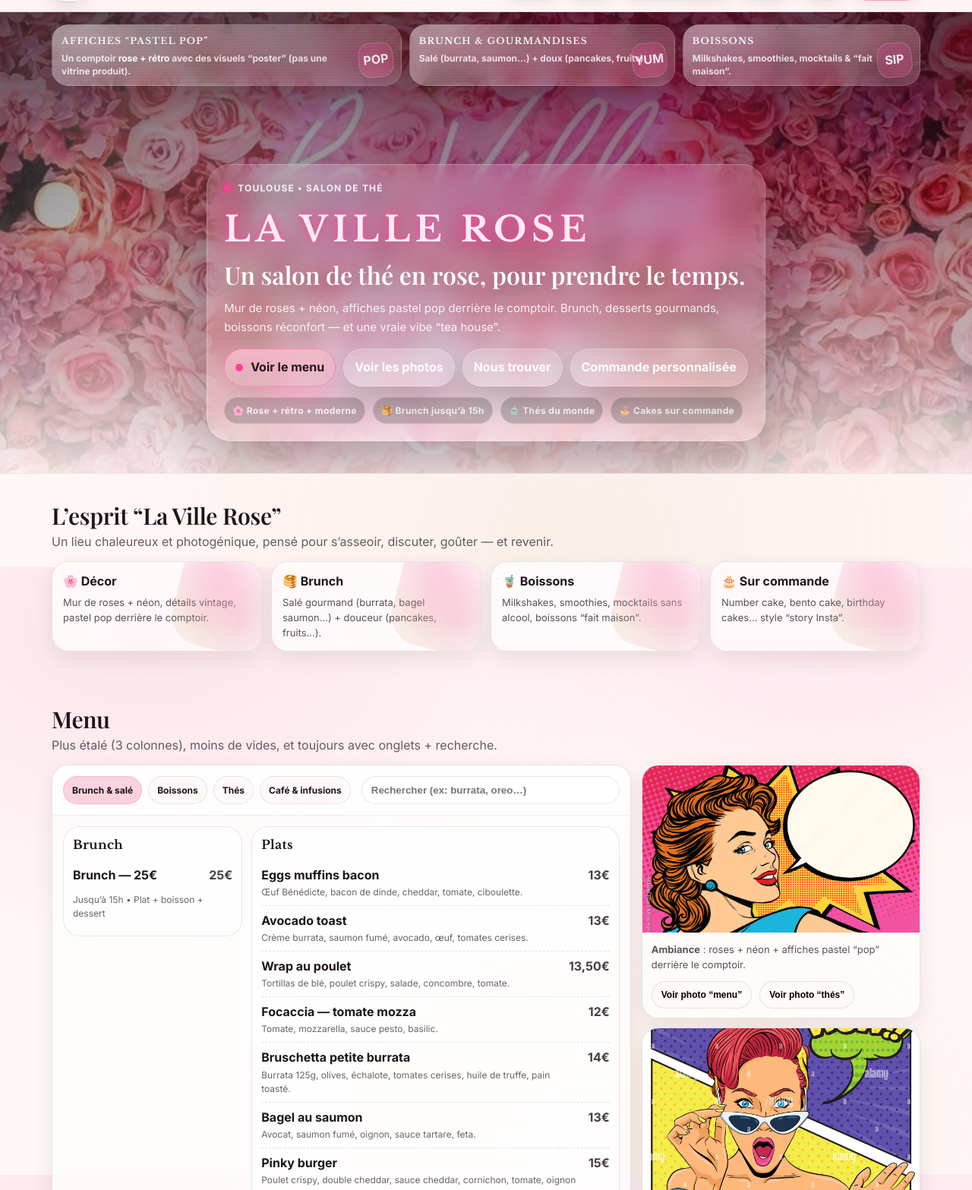
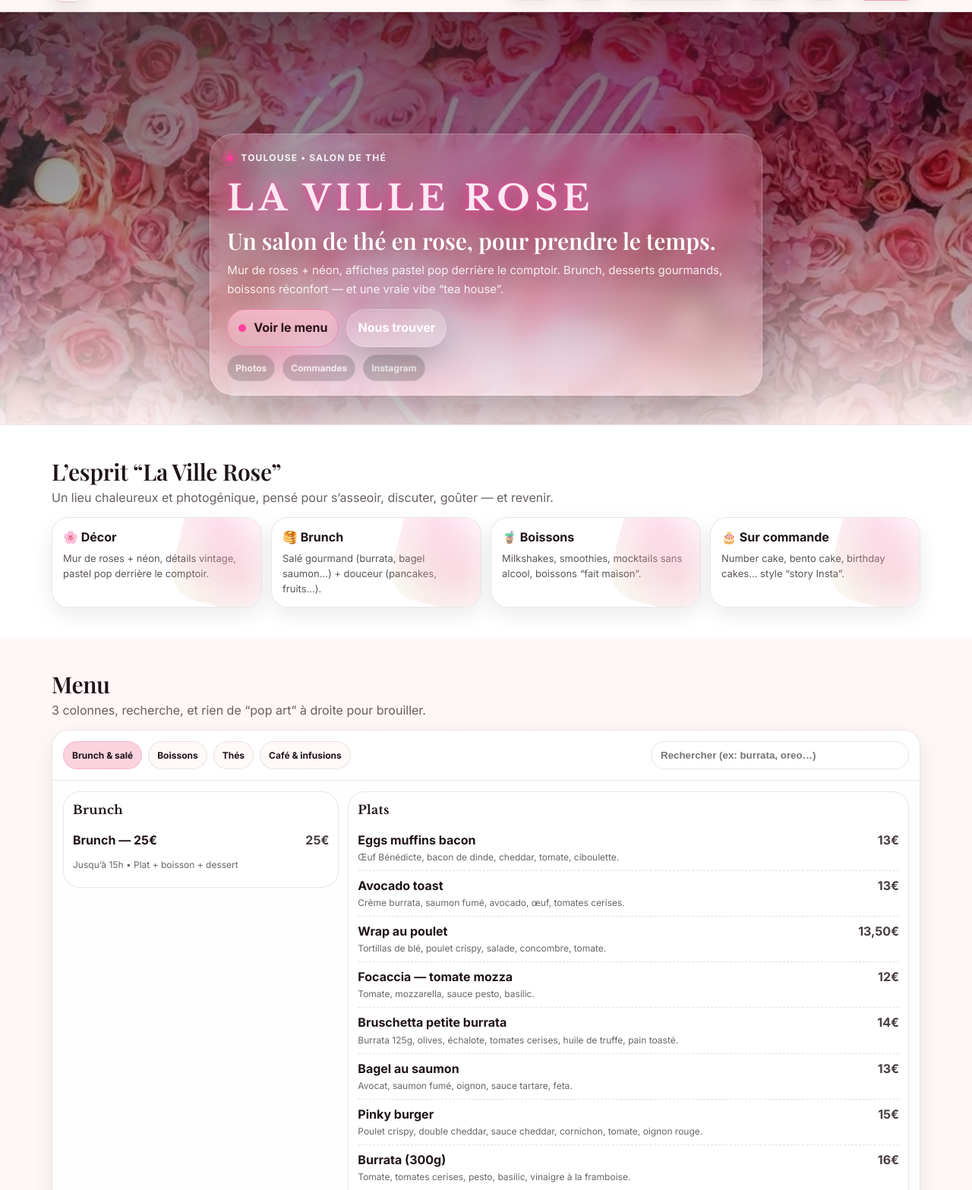
Before and after one commit to ralphmartynward/demo, a plain HTML site: page index.html in a window 1280 px wide. Shown: the part 53-1620 px from the top of the page at 76% size. Drawn offline with nearby package versions, Linux system fonts and the light colour scheme.

Commit message:
index changed

```diff
--- a/index.html
+++ b/index.html
@@ -13,6 +13,8 @@
   <style>
     :root{
       --bg:#fff7f6;
+      --sectionA:#fff7f6;        /* light blush */
+      --sectionB:#ffffff;        /* white */
       --paper:#fffdfc;
       --ink:#1f141a;
       --muted:#6d5b63;
@@ -25,13 +27,6 @@
       --r:22px;
       --r2:32px;
       --max:1180px;
-
-      /* “Poster” palette */
-      --poster-cream:#fff2e9;
-      --poster-pink:#ffc7dd;
-      --poster-red:#d23a57;
-      --poster-ink:#1d0f16;
-      --poster-blue:#2a6fdb;
     }
 
     *{box-sizing:border-box}
@@ -39,11 +34,7 @@
     body{
       margin:0;
       color:var(--ink);
-      background:
-        radial-gradient(1100px 700px at 15% 10%, rgba(245,185,201,.30), transparent 60%),
-        radial-gradient(900px 600px at 85% 5%, rgba(255,63,155,.10), transparent 58%),
-        radial-gradient(1000px 800px at 60% 95%, rgba(199,163,106,.10), transparent 60%),
-        var(--bg);
+      background: var(--bg);
       font-family: Inter, system-ui, -apple-system, Segoe UI, Roboto, "Helvetica Neue", Arial, sans-serif;
       line-height:1.45;
       overflow-x:hidden;
@@ -57,7 +48,7 @@
     .topbar{
       position:sticky; top:0; z-index:50;
       backdrop-filter:saturate(1.4) blur(12px);
-      background: rgba(255, 247, 246, .82);
+      background: rgba(255, 247, 246, .86);
       border-bottom:1px solid var(--line);
     }
     .nav{
@@ -91,11 +82,11 @@
       font-family: Inter, sans-serif;
       color:var(--muted);
       font-size:12px;
-      font-weight:700;
+      font-weight:800;
       letter-spacing:.02em;
     }
-    .links{display:flex; gap:10px; flex-wrap:wrap; justify-content:flex-end}
-    .links a{
+    nav.links{display:flex; gap:10px; flex-wrap:wrap; justify-content:flex-end}
+    nav.links a{
       text-decoration:none;
       padding:10px 12px;
       border-radius:999px;
@@ -107,8 +98,8 @@
       color: rgba(31,20,26,.90);
       transition: transform .15s ease, background .15s ease;
     }
-    .links a:hover{transform: translateY(-1px); background: rgba(255,255,255,.82)}
-    .links a.primary{
+    nav.links a:hover{transform: translateY(-1px); background: rgba(255,255,255,.82)}
+    nav.links a.primary{
       background: linear-gradient(180deg, rgba(245,185,201,.98), rgba(245,185,201,.60));
       border-color: rgba(255,63,155,.22);
     }
@@ -119,119 +110,51 @@
     .burger span::before{top:-6px}
     .burger span::after{top:6px}
 
-    /* HERO (fix readability + clickable links) */
+    /* HERO — simplified (no 3 tiles, fewer CTAs) */
     .hero{
       position:relative;
-      min-height: 76vh;
+      min-height: 68vh;
       display:grid;
       align-items:end;
       overflow:hidden;
       border-bottom:1px solid rgba(31,20,26,.08);
       isolation:isolate;
+      background: var(--sectionA);
     }
     .hero::before{
       content:"";
       position:absolute; inset:0;
-      background:
-        url("./assets/hero-roses-neon.jpg");
+      background: url("./assets/hero-roses-neon.jpg");
       background-size: cover;
       background-position: center;
       transform: scale(1.02);
       filter:saturate(1.06) contrast(1.02);
       z-index:0;
     }
-    /* Stronger dark overlay so text is readable (no more white-on-white) */
     .hero::after{
       content:"";
       position:absolute; inset:0;
       background:
-        radial-gradient(900px 520px at 18% 22%, rgba(255,255,255,.25), transparent 58%),
-        radial-gradient(900px 520px at 72% 18%, rgba(255,63,155,.22), transparent 65%),
-        linear-gradient(180deg, rgba(15,8,12,.72) 0%, rgba(15,8,12,.40) 40%, rgba(255,247,246,.88) 100%);
+        radial-gradient(900px 520px at 18% 22%, rgba(255,255,255,.20), transparent 60%),
+        radial-gradient(900px 520px at 72% 18%, rgba(255,63,155,.18), transparent 65%),
+        linear-gradient(180deg, rgba(15,8,12,.70) 0%, rgba(15,8,12,.40) 46%, rgba(255,247,246,.92) 100%);
       z-index:1;
+      pointer-events:none;
     }
 
-    /* Retro poster strip inside hero (brings the vibe back) */
-    .posterStrip{
-      position:absolute;
-      inset: 16px 0 auto 0;
-      z-index:2;
-      pointer-events:none;
-    }
-    .posterRow{
-      display:grid;
-      grid-template-columns: 1.25fr .95fr .85fr;
-      gap: 10px;
-      align-items:stretch;
-      pointer-events:none;
-    }
-    .poster{
-      pointer-events:none;
-      border-radius: 22px;
-      border:1px solid rgba(255,255,255,.16);
-      box-shadow: 0 18px 60px rgba(0,0,0,.25);
-      padding: 12px 12px 10px;
-      overflow:hidden;
-      background:
-        radial-gradient(700px 240px at 10% 0%, rgba(255,255,255,.34), transparent 55%),
-        rgba(255,255,255,.08);
-      backdrop-filter: blur(12px) saturate(1.1);
-      position:relative;
-    }
-    .poster::before{
-      content:"";
-      position:absolute; inset:-2px;
-      background:
-        linear-gradient(90deg, rgba(255,255,255,.14), transparent 40%, rgba(255,255,255,.10)),
-        repeating-linear-gradient(0deg, rgba(255,255,255,.05), rgba(255,255,255,.05) 1px, transparent 1px, transparent 4px);
-      opacity:.8;
-      mix-blend-mode: overlay;
-      pointer-events:none;
-    }
-    .poster h3{
-      margin:0;
-      font-family:"Libre Baskerville", serif;
-      color: rgba(255,255,255,.92);
-      letter-spacing:.10em;
-      text-transform:uppercase;
-      font-size: 12px;
-    }
-    .poster p{
-      margin:7px 0 0;
-      color: rgba(255,255,255,.80);
-      font-weight:700;
-      font-size: 12px;
-      line-height:1.35;
-      max-width: 46ch;
-      text-shadow: 0 10px 22px rgba(0,0,0,.25);
-    }
-    .poster b{color:#fff}
-    .poster .stamp{
-      position:absolute; right:10px; bottom:10px;
-      width:46px; height:46px; border-radius: 16px;
-      background: rgba(255,63,155,.18);
-      border:1px solid rgba(255,255,255,.18);
-      display:grid; place-items:center;
-      color: rgba(255,255,255,.88);
-      font-weight:900;
-      box-shadow: 0 12px 30px rgba(0,0,0,.20);
-      transform: rotate(-6deg);
-    }
-
-    .heroInner{position:relative; z-index:3; padding: 120px 0 42px;}
+    .heroInner{position:relative; z-index:3; padding: 96px 0 38px;}
     .heroCard{
-      width:min(860px, 100%);
+      width:min(760px, 100%);
       border-radius: var(--r2);
-      border:1px solid rgba(255,255,255,.20);
+      border:1px solid rgba(255,255,255,.22);
       background: rgba(255,255,255,.14);
       box-shadow: 0 30px 90px rgba(0,0,0,.30);
       backdrop-filter: blur(16px) saturate(1.15);
-      padding: 22px 22px;
-      overflow:hidden;
+      padding: 22px 22px 18px;
     }
     .kicker{
       display:flex; align-items:center; gap:10px;
-      color: rgba(255,255,255,.88);
+      color: rgba(255,255,255,.90);
       font-weight:900;
       letter-spacing:.10em;
       text-transform:uppercase;
@@ -239,14 +162,13 @@
       text-shadow: 0 10px 22px rgba(0,0,0,.35);
     }
     .dot{width:8px;height:8px;border-radius:99px;background:var(--hot);box-shadow:0 0 0 7px rgba(255,63,155,.22)}
-
     .neon{
-      margin: 12px 0 10px;
+      margin: 12px 0 6px;
       font-family:"Libre Baskerville", serif;
       letter-spacing:.14em;
       text-transform:uppercase;
       font-weight:700;
-      font-size: clamp(28px, 4.4vw, 46px);
+      font-size: clamp(30px, 4.6vw, 46px);
       color: #ffe9f3;
       text-shadow:
         0 0 10px rgba(255,63,155,.70),
@@ -255,27 +177,27 @@
         0 18px 60px rgba(0,0,0,.35);
     }
     .subtitle{
-      margin:0 0 14px;
+      margin:0 0 10px;
       font-family:"Playfair Display", serif;
       font-weight:600;
-      font-size: clamp(22px, 3.2vw, 32px);
-      line-height:1.08;
+      font-size: clamp(22px, 3.2vw, 30px);
+      line-height:1.10;
       color:#fff;
       text-shadow: 0 12px 30px rgba(0,0,0,.35);
     }
     .lead{
       margin:0;
       color: rgba(255,255,255,.88);
-      max-width: 70ch;
+      max-width: 72ch;
       font-size: 15px;
       line-height:1.65;
       text-shadow: 0 10px 22px rgba(0,0,0,.35);
     }
     .ctaRow{
       display:flex; gap:10px; flex-wrap:wrap;
-      margin-top: 16px;
+      margin-top: 14px;
       position:relative;
-      z-index:5; /* ensure clickable */
+      z-index:5;
     }
     .btn{
       display:inline-flex; align-items:center; gap:10px;
@@ -298,26 +220,26 @@
       box-shadow: 0 18px 46px rgba(255,63,155,.18);
     }
     .btn .mini{width:10px;height:10px;border-radius:99px;background:var(--hot)}
-    .heroMeta{
-      margin-top: 14px;
+    .subLinks{
+      margin-top:10px;
       display:flex; gap:10px; flex-wrap:wrap;
-      color: rgba(255,255,255,.88);
+      color: rgba(255,255,255,.86);
       font-weight:900;
       font-size:12px;
-      letter-spacing:.03em;
-      position:relative; z-index:4;
     }
-    .pill{
-      display:inline-flex; align-items:center; gap:8px;
+    .subLinks a{
+      text-decoration:none;
       padding: 8px 10px;
       border-radius: 999px;
-      border:1px solid rgba(255,255,255,.18);
-      background: rgba(0,0,0,.20);
+      border:1px solid rgba(255,255,255,.16);
+      background: rgba(0,0,0,.18);
       backdrop-filter: blur(10px);
     }
 
-    /* Sections */
-    section{padding: 34px 0}
+    /* Sections — alternating backgrounds to remove “overlay” confusion */
+    section{padding: 40px 0}
+    section.sectionA{background: var(--sectionA)}
+    section.sectionB{background: var(--sectionB)}
     .sectionHead{
       display:flex; align-items:flex-end; justify-content:space-between;
       gap:14px; flex-wrap:wrap;
@@ -332,7 +254,7 @@
     }
     .sectionHead p{margin:0;color:rgba(31,20,26,.68);max-width:78ch}
 
-    /* Highlights */
+    /* L’esprit */
     .highlights{
       display:grid;
       grid-template-columns: repeat(4, minmax(0,1fr));
@@ -342,7 +264,7 @@
     .hl{
       border-radius: 22px;
       border:1px solid rgba(31,20,26,.10);
-      background: rgba(255,255,255,.70);
+      background: rgba(255,255,255,.82);
       box-shadow: var(--shadow-soft);
       padding: 14px;
       position:relative;
@@ -354,26 +276,23 @@
       position:absolute; inset:-30px -40px auto auto;
       width:150px;height:150px;border-radius: 40px;
       background:
-        radial-gradient(circle at 30% 30%, rgba(255,63,155,.22), transparent 60%),
-        radial-gradient(circle at 60% 70%, rgba(245,185,201,.55), transparent 55%),
-        radial-gradient(circle at 20% 80%, rgba(199,163,106,.18), transparent 60%);
+        radial-gradient(circle at 30% 30%, rgba(255,63,155,.18), transparent 60%),
+        radial-gradient(circle at 60% 70%, rgba(245,185,201,.48), transparent 55%),
+        radial-gradient(circle at 20% 80%, rgba(199,163,106,.14), transparent 60%);
       transform: rotate(14deg);
-      opacity:.95;
+      opacity:.9;
     }
     .hl b{display:block;font-weight:900}
     .hl span{display:block;margin-top:6px;color:rgba(31,20,26,.72);font-size:13px;line-height:1.55}
 
-    /* MENU (fix big blanks -> 3 columns on desktop) */
+    /* MENU — remove right pop-art cards entirely */
     .menuWrap{
-      display:grid;
-      grid-template-columns: 1.35fr .65fr;
-      gap: 14px;
-      align-items:start;
+      display:block; /* single column now */
     }
     .menuCard{
       border-radius: var(--r);
       border:1px solid rgba(31,20,26,.10);
-      background: rgba(255,255,255,.70);
+      background: rgba(255,255,255,.82);
       box-shadow: var(--shadow-soft);
       overflow:hidden;
     }
@@ -381,12 +300,12 @@
       display:flex; align-items:center; justify-content:space-between;
       gap:10px; padding: 14px;
       border-bottom: 1px solid rgba(31,20,26,.08);
-      background: linear-gradient(180deg, rgba(255,255,255,.86), rgba(255,255,255,.60));
+      background: linear-gradient(180deg, rgba(255,255,255,.92), rgba(255,255,255,.72));
     }
     .tabs{display:flex; gap:8px; flex-wrap:wrap}
     .tab{
       border:1px solid rgba(31,20,26,.10);
-      background: rgba(255,247,246,.60);
+      background: rgba(255,247,246,.70);
       padding: 9px 11px;
       border-radius: 999px;
       font-weight: 900;
@@ -404,7 +323,7 @@
       border-radius: 999px;
       border:1px solid rgba(31,20,26,.10);
       padding: 10px 12px;
-      background: rgba(255,255,255,.90);
+      background: rgba(255,255,255,.94);
       outline:none;
       font-weight:700;
     }
@@ -413,14 +332,14 @@
 
     .menuGrid{
       display:grid;
-      grid-template-columns: 1fr 1fr 1fr; /* 3 columns = less blank space */
+      grid-template-columns: 1fr 1fr 1fr;
       gap: 12px;
       align-items:start;
     }
     .group{
       border-radius: 22px;
       border: 1px solid rgba(31,20,26,.10);
-      background: rgba(255,255,255,.62);
+      background: rgba(255,255,255,.70);
       padding: 12px;
     }
     .group.wide{grid-column: span 2;}
@@ -448,39 +367,11 @@
     }
     .price{font-weight:900; white-space:nowrap; color: rgba(31,20,26,.82)}
 
-    .menuSide{display:grid; gap:12px;}
-    .sideCard{
-      border-radius: var(--r);
-      border:1px solid rgba(31,20,26,.10);
-      background: rgba(255,255,255,.66);
-      box-shadow: var(--shadow-soft);
-      overflow:hidden;
-    }
-    .sidePhoto{
-      height: 220px;
-      background-size: cover;
-      background-position:center;
-      filter: saturate(1.08) contrast(1.02);
-    }
-    .sideBody{padding:12px; color:rgba(31,20,26,.72); font-size:13px; line-height:1.55}
-    .sideActions{display:flex; gap:10px; flex-wrap:wrap; padding: 0 12px 12px}
-    .sideActions button{
-      cursor:pointer;
-      border-radius: 999px;
-      border:1px solid rgba(31,20,26,.10);
-      background: rgba(255,247,246,.62);
-      padding: 10px 12px;
-      font-weight: 900;
-      font-size: 12px;
-    }
-
     /* Orders */
     .orders{
       border-radius: var(--r2);
       border:1px solid rgba(31,20,26,.10);
-      background:
-        radial-gradient(900px 520px at 10% 20%, rgba(245,185,201,.32), transparent 60%),
-        rgba(255,255,255,.66);
+      background: rgba(255,255,255,.86);
       box-shadow: var(--shadow-soft);
       overflow:hidden;
     }
@@ -505,7 +396,7 @@
     .step{
       border-radius: 22px;
       border: 1px solid rgba(31,20,26,.10);
-      background: rgba(255,255,255,.70);
+      background: rgba(255,255,255,.88);
       padding: 12px;
       box-shadow: 0 10px 24px rgba(20,10,16,.06);
     }
@@ -527,7 +418,7 @@
     .pic{
       border-radius: 26px;
       border:1px solid rgba(31,20,26,.10);
-      background: rgba(255,255,255,.62);
+      background: rgba(255,255,255,.78);
       box-shadow: 0 12px 36px rgba(20,10,16,.10);
       overflow:hidden;
       cursor: zoom-in;
@@ -548,7 +439,7 @@
       box-shadow: var(--shadow);
       overflow:hidden;
       cursor:zoom-in;
-      background: rgba(255,255,255,.62);
+      background: rgba(255,255,255,.78);
       min-height: 420px;
     }
     .bigPhoto img{width:100%;height:100%;object-fit:cover;display:block}
@@ -563,17 +454,17 @@
       box-shadow: var(--shadow-soft);
       overflow:hidden;
       cursor:zoom-in;
-      background: rgba(255,255,255,.62);
+      background: rgba(255,255,255,.78);
       height: 200px;
     }
     .thumb img{width:100%;height:100%;object-fit:cover;display:block}
 
-    /* Infos + map (fix broken map by using “place” embed) */
+    /* Infos + map */
     .infoGrid{display:grid; grid-template-columns: 1fr 1fr; gap:14px; align-items:start}
     .infoCard{
       border-radius: var(--r);
       border:1px solid rgba(31,20,26,.10);
-      background: rgba(255,255,255,.70);
+      background: rgba(255,255,255,.86);
       box-shadow: var(--shadow-soft);
       padding: 14px;
     }
@@ -584,16 +475,16 @@
       border:1px solid rgba(31,20,26,.10);
       overflow:hidden;
       box-shadow: var(--shadow-soft);
-      background: rgba(255,255,255,.62);
+      background: rgba(255,255,255,.78);
       min-height: 280px;
     }
     iframe{border:0}
 
     footer{
-      margin-top: 26px;
-      padding: 24px 0 36px;
+      padding: 26px 0 38px;
       border-top: 1px solid rgba(31,20,26,.10);
       color: rgba(31,20,26,.70);
+      background: var(--sectionA);
     }
     .foot{display:flex; align-items:flex-start; justify-content:space-between; gap:12px; flex-wrap:wrap}
 
@@ -636,17 +527,14 @@
     }
 
     @media (max-width: 980px){
-      .links{display:none}
+      nav.links{display:none}
       .burger{display:grid}
       .highlights{grid-template-columns:1fr 1fr}
-      .menuWrap{grid-template-columns:1fr}
       .menuGrid{grid-template-columns:1fr 1fr}
       .gallery{grid-template-columns:1fr}
       .infoGrid{grid-template-columns:1fr}
       .ordersGrid{grid-template-columns:1fr}
-      .heroInner{padding: 120px 0 28px}
-      .posterRow{grid-template-columns:1fr; gap:10px}
-      .posterStrip{inset: 10px 0 auto 0;}
+      .heroInner{padding: 96px 0 28px}
     }
     @media (max-width: 520px){
       .highlights{grid-template-columns:1fr}
@@ -705,28 +593,6 @@
   </header>
 
   <div id="top" class="hero" role="banner" aria-label="Hero La Ville Rose">
-    <div class="posterStrip">
-      <div class="wrap">
-        <div class="posterRow">
-          <div class="poster">
-            <h3>Affiches “pastel pop”</h3>
-            <p>Un comptoir <b>rose + rétro</b> avec des visuels “poster” (pas une vitrine produit).</p>
-            <div class="stamp">POP</div>
-          </div>
-          <div class="poster">
-            <h3>Brunch & gourmandises</h3>
-            <p>Salé (burrata, saumon…) + doux (pancakes, fruits).</p>
-            <div class="stamp">YUM</div>
-          </div>
-          <div class="poster">
-            <h3>Boissons</h3>
-            <p>Milkshakes, smoothies, mocktails & “fait maison”.</p>
-            <div class="stamp">SIP</div>
-          </div>
-        </div>
-      </div>
-    </div>
-
     <div class="wrap heroInner">
       <div class="heroCard">
         <div class="kicker"><span class="dot"></span> Toulouse • salon de thé</div>
@@ -737,26 +603,24 @@
           Brunch, desserts gourmands, boissons réconfort — et une vraie vibe “tea house”.
         </p>
 
-        <!-- LINKS NOW WORK (previously blocked by overlay/pointer-events) -->
+        <!-- Reduced CTAs: 1 primary + 1 secondary -->
         <div class="ctaRow">
           <a class="btn primary" href="#menu"><span class="mini"></span> Voir le menu</a>
-          <a class="btn" href="#photos">Voir les photos</a>
           <a class="btn" href="#infos">Nous trouver</a>
-          <a class="btn" href="#commandes">Commande personnalisée</a>
         </div>
 
-        <div class="heroMeta" aria-label="Infos rapides">
-          <span class="pill">🌸 Rose + rétro + moderne</span>
-          <span class="pill">🥞 Brunch jusqu’à 15h</span>
-          <span class="pill">🍵 Thés du monde</span>
-          <span class="pill">🎂 Cakes sur commande</span>
+        <!-- Optional subtle shortcuts (not redundant big buttons) -->
+        <div class="subLinks" aria-label="Raccourcis">
+          <a href="#photos">Photos</a>
+          <a href="#commandes">Commandes</a>
+          <a href="https://www.instagram.com/lavillerosecafe?igsh=eWJucXYzczlubms3" target="_blank" rel="noreferrer">Instagram</a>
         </div>
       </div>
     </div>
   </div>
 
   <main id="contenu">
-    <section id="esprit">
+    <section id="esprit" class="sectionB">
       <div class="wrap">
         <div class="sectionHead">
           <div>
@@ -774,12 +638,12 @@
       </div>
     </section>
 
-    <section id="menu">
+    <section id="menu" class="sectionA">
       <div class="wrap">
         <div class="sectionHead">
           <div>
             <h2>Menu</h2>
-            <p>Plus étalé (3 colonnes), moins de vides, et toujours avec onglets + recherche.</p>
+            <p>3 colonnes, recherche, et rien de “pop art” à droite pour brouiller.</p>
           </div>
         </div>
 
@@ -923,36 +787,18 @@
                 </div>
               </div>
             </div>
-          </div>
 
-          <aside class="menuSide">
-            <div class="sideCard">
-              <div class="sidePhoto" style="background-image:url('./assets/interior-posters.jpg');"></div>
-              <div class="sideBody"><b>Ambiance</b> : roses + néon + affiches pastel “pop” derrière le comptoir.</div>
-              <div class="sideActions">
-                <button type="button" class="openDoc" data-src="./assets/menu-photo.jpg" data-title="Menu (photo)">Voir photo “menu”</button>
-                <button type="button" class="openDoc" data-src="./assets/teas-photo.jpg" data-title="Thés (photo)">Voir photo “thés”</button>
-              </div>
-            </div>
-
-            <div class="sideCard">
-              <div class="sidePhoto" style="background-image:url('./assets/vintage-detail.jpg');"></div>
-              <div class="sideBody"><b>Détails</b> : petit côté vintage (comme sur leurs stories).</div>
-              <div class="sideActions">
-                <button type="button" class="openDoc" data-src="./assets/hero-roses-neon.jpg" data-title="Néon & roses">Zoom néon</button>
-              </div>
-            </div>
-          </aside>
-        </div>
+          </div><!-- /menuCard -->
+        </div><!-- /menuWrap -->
       </div>
     </section>
 
-    <section id="commandes">
+    <section id="commandes" class="sectionB">
       <div class="wrap">
         <div class="sectionHead">
           <div>
             <h2>Commandes personnalisées</h2>
-            <p>Pour les anniversaires, surprises, événements — le style “story Insta” assumé.</p>
+            <p>Section séparée sur fond blanc (plus propre), sans “overlay”.</p>
           </div>
         </div>
 
@@ -984,12 +830,12 @@
       </div>
     </section>
 
-    <section id="photos">
+    <section id="photos" class="sectionA">
       <div class="wrap">
         <div class="sectionHead">
           <div>
             <h2>Photos</h2>
-            <p>Une galerie simple et cohérente (pas de mosaïque qui étouffe).</p>
+            <p>Galerie cohérente (et facilement remplaçable par de “vraies” photos).</p>
           </div>
         </div>
 
@@ -1007,12 +853,12 @@
       </div>
     </section>
 
-    <section id="infos">
+    <section id="infos" class="sectionB">
       <div class="wrap">
         <div class="sectionHead">
           <div>
             <h2>Infos & accès</h2>
-            <p>Carte embarquée + lien externe, pour éviter “Oops! Something went wrong”.</p>
+            <p>Le bouton Instagram n’est plus “vide” (texte + point rose).</p>
           </div>
         </div>
 
@@ -1025,14 +871,14 @@
               <li>Thés du monde (tarif unique indiqué).</li>
               <li>Commandes personnalisées : prévoir au moins 1 semaine.</li>
             </ul>
+
             <div style="margin-top:12px;display:flex;gap:10px;flex-wrap:wrap">
               <a class="btn primary" href="https://www.google.com/maps/search/?api=1&query=La+Ville+Rose+salon+de+th%C3%A9+Toulouse" target="_blank" rel="noreferrer"><span class="mini"></span> Ouvrir dans Google Maps</a>
-              <a class="btn" href="https://www.instagram.com/lavillerosecafe?igsh=eWJucXYzczlubms3" target="_blank" rel="noreferrer">Horaires (Instagram)</a>
+              <a class="btn" href="https://www.instagram.com/lavillerosecafe?igsh=eWJucXYzczlubms3" target="_blank" rel="noreferrer"><span class="mini"></span> Instagram (horaires)</a>
             </div>
           </div>
 
           <div class="map" aria-label="Carte Google Maps">
-            <!-- This embed is more reliable than “search” embeds -->
             <iframe
               title="Google Maps — La Ville Rose"
               width="100%"
@@ -1087,7 +933,7 @@
       burger.setAttribute('aria-label', open ? 'Ouvrir le menu' : 'Fermer le menu');
     });
 
-    // Smooth scroll (fix hero links)
+    // Smooth scroll
     document.addEventListener('click', (e) => {
       const a = e.target.closest('a[href^="#"]');
       if(!a) return;
@@ -1166,10 +1012,6 @@
         openLightbox(zoom.getAttribute('data-zoom'), zoom.getAttribute('aria-label') || 'Image');
         return;
       }
-      if(e.target.classList.contains('openDoc')){
-        openLightbox(e.target.dataset.src, e.target.dataset.title || 'Image');
-        return;
-      }
     });
     lightbox.addEventListener('click', (e) => { if(e.target === lightbox) closeLightbox(); });
     lbClose.addEventListener('click', closeLightbox);
@@ -1182,7 +1024,6 @@
       interior-posters.jpg
       vintage-detail.jpg
       menu-photo.jpg
-      teas-photo.jpg
       front.jpg
       cake-1.jpg cake-2.jpg cake-3.jpg cake-4.jpg
   -->
```
